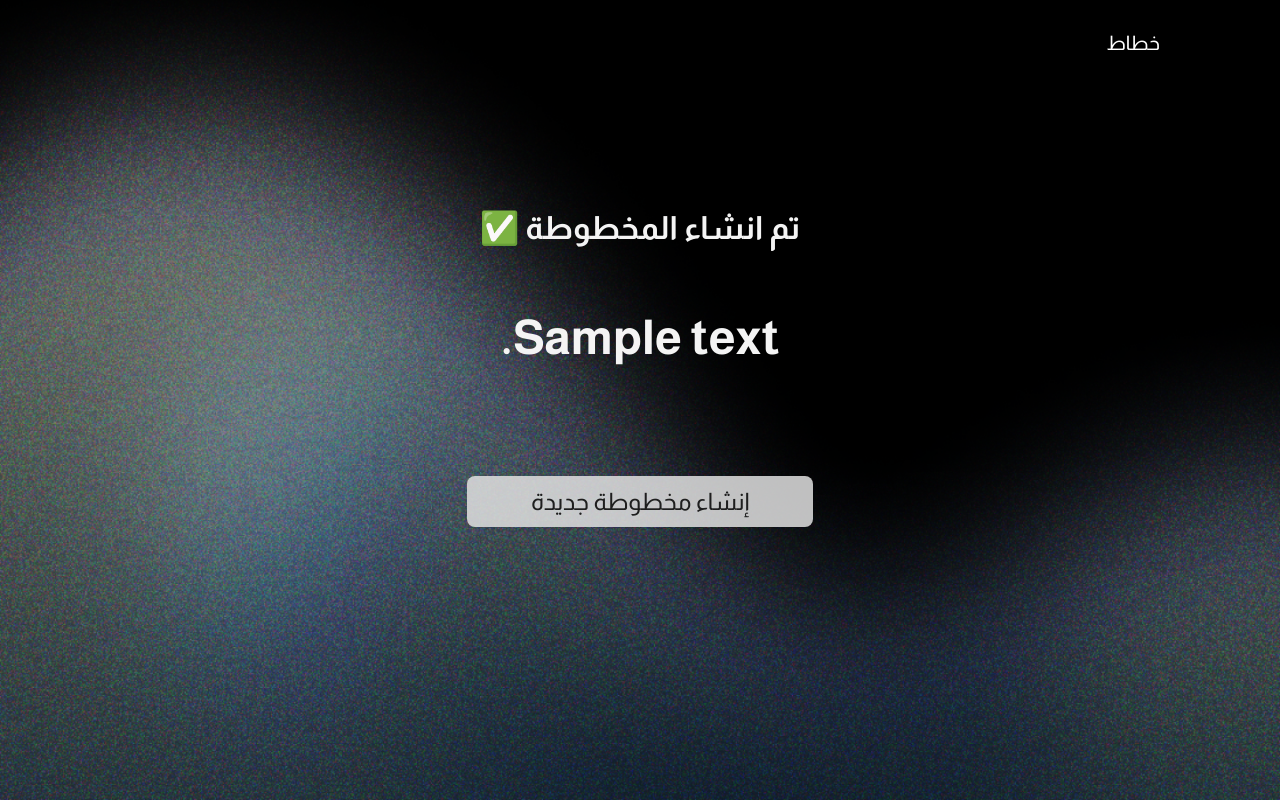
After one commit to mustafacore/medad, a Django app: template website/apps/template/usermodule/result.html in a window 1280 px wide. The commit adds this page. Run offline with Django 5.2, Linux system fonts and the light colour scheme; the template is opened without the code that fills it: most values are stand-ins (such as "Sample title", 1, 10 or a date in 2020).

Commit message:
restrections and result page

```diff
--- /dev/null
+++ b/website/apps/static/result.css
@@ -0,0 +1,52 @@
+body {
+    font-family: 'Almarai', sans-serif;
+    background-image: url('\Gradient 5.png');
+    background-size: cover;
+    color: white;
+    display: flex;
+    flex-direction: column;
+    align-items: center;
+    justify-content: center;
+    height: 100vh;
+    margin: 0;
+}
+.container {
+    text-align: center;
+    margin-bottom: 64px;
+}
+h1 {
+    font-size: 32px;
+    margin: 0;
+    padding: 0px;
+    color: #F4F4F4;
+}
+h3{
+    font-size: 48px;
+    margin-top:64px;
+    padding: 0px;
+    color: #F4F4F4;
+}
+.logo {
+    position: absolute;
+    top:32px;
+    right: 120px;
+    color: #FEFEFE;
+    font-size: 20px;
+    text-decoration: none;
+}
+
+.btn {
+    display: inline-block;
+    background: rgba(224, 224, 224, 0.856);
+    color: #1E1E1E;
+    text-decoration: none;
+    padding: 12px 64px;
+    border-radius: 8px;
+    font-size: 24px;
+    margin-top: 64px;
+    transition: background 0.3s ease;
+}
+
+.btn:hover {
+    background: #FEFEFE;;
+}
--- a/website/apps/static/styles.css
+++ b/website/apps/static/styles.css
@@ -28,7 +28,7 @@ p {
     margin-bottom:64px;
     color: #F4F4F485;
 }
-button {
+button{
     padding: 12px 64px;
     border: none;
     border-radius: 12px;
--- /dev/null
+++ b/website/apps/template/usermodule/result.html
@@ -0,0 +1,22 @@
+<!DOCTYPE html>
+<html lang="ar" dir="rtl">
+{% load static %}
+<head>
+    <meta charset="UTF-8">
+    <meta name="viewport" content="width=device-width, initial-scale=1.0">
+    <title>نتيجة المخطوطة</title>
+    <link href="https://fonts.googleapis.com/css2?family=Almarai:wght@400;700&display=swap" rel="stylesheet">
+    <link rel="stylesheet" href="https://cdnjs.cloudflare.com/ajax/libs/font-awesome/6.4.2/css/all.min.css">
+    <link rel="stylesheet" href="{% static 'result.css' %}">
+</head>
+<body>
+    <a href="#" class="logo">خطاط</a>
+    <div class="container">
+        <h1>تم انشاء المخطوطة ✅</h1>
+        <div class="result-box">
+            <h3>{{ output_text }}</h3>
+        </div>
+        <a href="{% url 'index' %}" class="btn">إنشاء مخطوطة جديدة</a>
+    </div>
+</body>
+</html>
--- a/website/apps/usermodule/urls.py
+++ b/website/apps/usermodule/urls.py
@@ -1,6 +1,8 @@
 from django.urls import path
 from . import views
 
+
 urlpatterns = [
- path('index/', views.index),
+    path("", views.index, name="index"),  # Main input page
+    path("generate/", views.generate_text, name="generate_text"),  # New page for results
 ]
```
Also changed, not shown: website/apps/template/usermodule/index.html (+31 -5 lines), website/apps/usermodule/views.py (+21 -2 lines).
